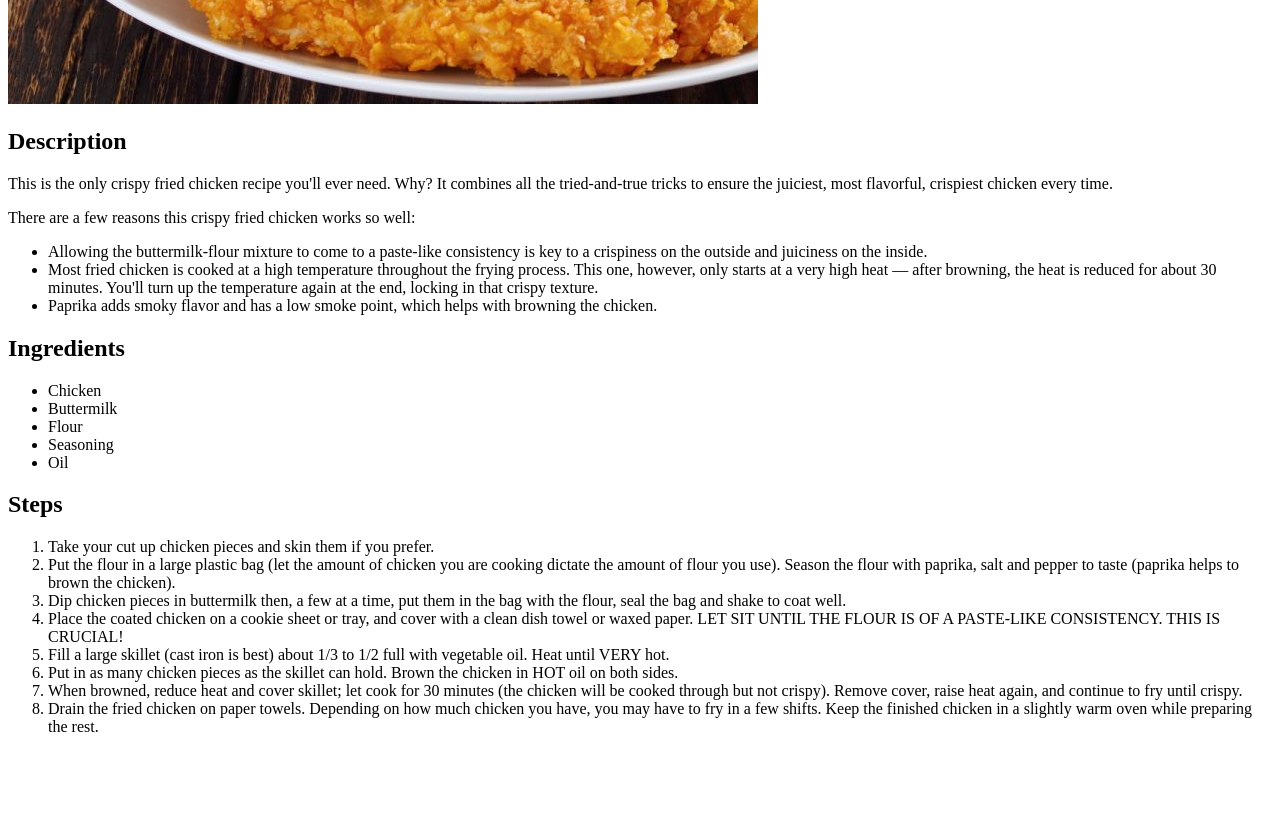
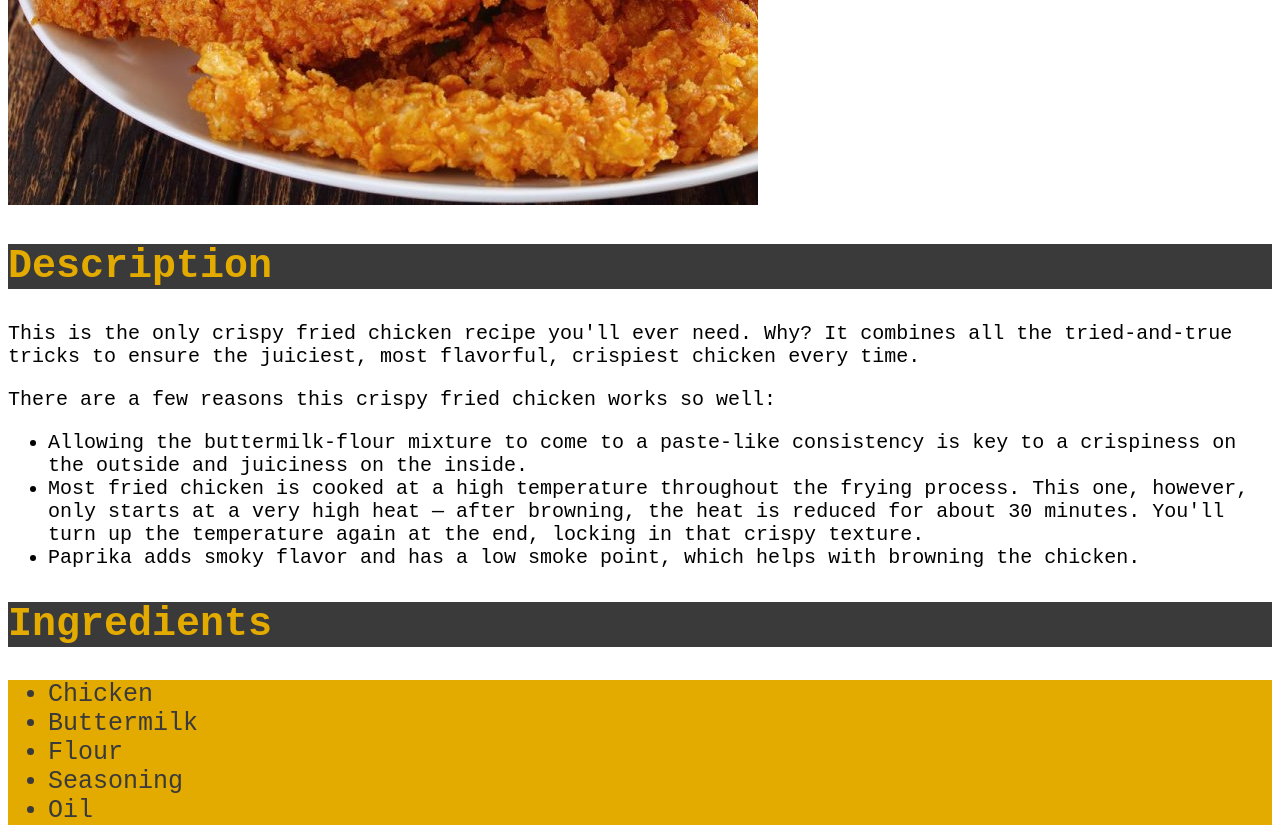
Before and after one commit to TeoJen/odin-recipes, a plain HTML site: page recipes/crispy-chicken.html in a window 1280 px wide. Shown: the part 760-1588 px from the top of the page. Before the commit the page ends 1512 px from the top, so only its background shows below. Drawn offline with Linux system fonts and the light colour scheme.

Commit message:
Add classes to elements in the recipe

```diff
--- a/recipes/crispy-chicken.html
+++ b/recipes/crispy-chicken.html
@@ -3,13 +3,14 @@
 	<head>
 		<meta charset="utf-8">
 		<title>Crispy chicken recipe</title>
+		<link rel="stylesheet" href="../styles.css">
 	</head>
 
 	<body>
 		<h1>Crispy chicken</h1>
 
-		<p><a href="../index.html">Home</a></p>
-
+		<p><a class="home-button" href="../index.html">Home</a></p>
+		<br>
 		<img src="../images/crispy_chicken.jpg" alt="Picture of a finished crispy chicken dish" height="750" width="750">
 
 		<h2>Description</h2>
@@ -18,7 +19,7 @@
 
 		<p>There are a few reasons this crispy fried chicken works so well:</p>
 
-		<ul>
+		<ul class="tips">
 			<li>Allowing the buttermilk-flour mixture to come to a paste-like consistency is key to a crispiness on the outside and juiciness on the inside.</li>
 			<li>Most fried chicken is cooked at a high temperature throughout the frying process. This one, however, only starts at a very high heat — after browning, the heat is reduced for about 30 minutes. You'll turn up the temperature again at the end, locking in that crispy texture.</li>
 			<li>Paprika adds smoky flavor and has a low smoke point, which helps with browning the chicken.</li>
@@ -26,7 +27,7 @@
 
 		<h2>Ingredients</h2>
 
-		<ul>
+		<ul class="ingredients">
 			<li>Chicken</li>
 			<li>Buttermilk</li>
 			<li>Flour</li>
@@ -36,7 +37,7 @@
 
 		<h2>Steps</h2>
 
-		<ol>
+		<ol class="steps">
 			<li>Take your cut up chicken pieces and skin them if you prefer.</li>
 			<li>Put the flour in a large plastic bag (let the amount of chicken you are cooking dictate the amount of flour you use). Season the flour with paprika, salt and pepper to taste (paprika helps to brown the chicken).</li>
 			<li>Dip chicken pieces in buttermilk then, a few at a time, put them in the bag with the flour, seal the bag and shake to coat well.</li>
```
